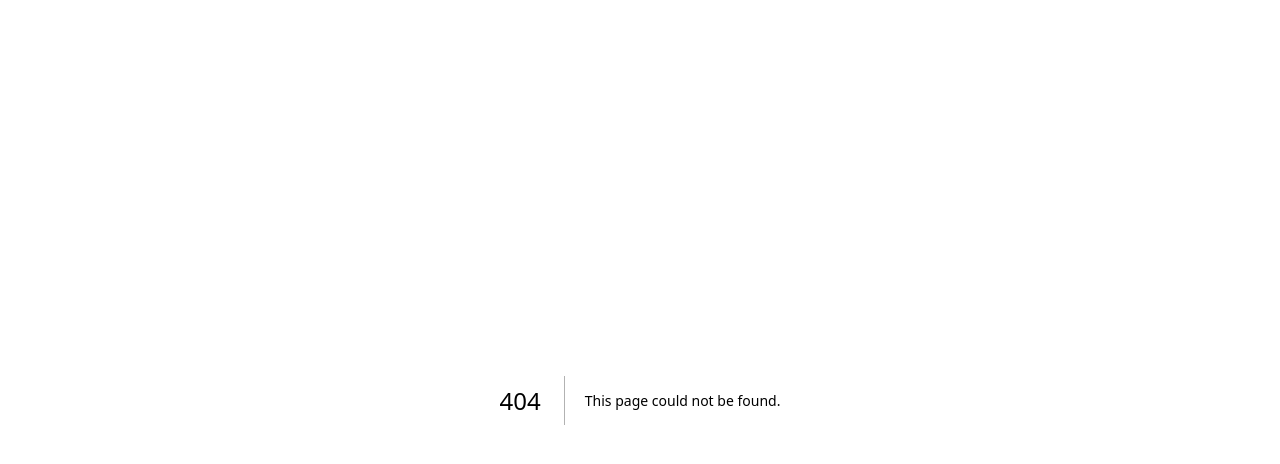
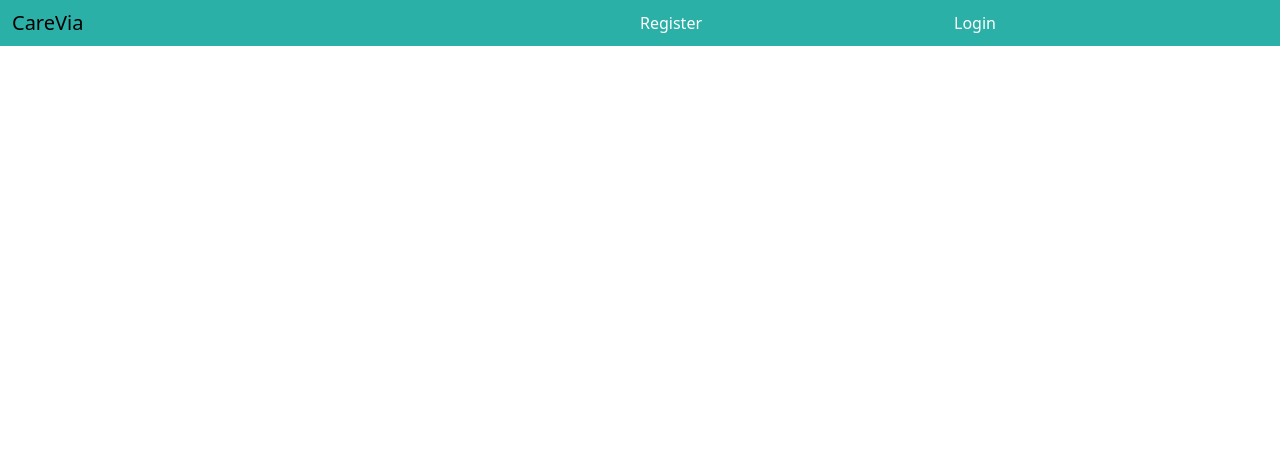
Before and after one commit to SayyedSuheir/CareVia, a Next.js app in the folder carevia/: page /donate in a window 1280 px wide. Before the commit this address had no page. Shown: the top 464 px of the page. Built offline with nearby package versions, Linux system fonts and the light colour scheme.

Commit message:
register-route

```diff
--- a/carevia/app/components/Homepage.jsx
+++ b/carevia/app/components/Homepage.jsx
@@ -2,7 +2,6 @@
 
 import 'bootstrap/dist/css/bootstrap.min.css';
 import Navbar from './Navbar';
-import Card from './Card';
 
 function Homepage() {
   return (
--- a/carevia/app/components/Register.jsx
+++ b/carevia/app/components/Register.jsx
@@ -19,18 +19,18 @@ function Register() {
 
 
             <div>
-                <label  class="block text-sm font-medium text-text-primary mb-1">Phone Number</label>
-                <div class="flex space-x-3">
+                <label  className="block text-sm font-medium text-text-primary mb-1">Phone Number</label>
+                <div className="flex space-x-3">
                     {/* <!-- Country Code Dropdown: Ready for API injection --> */}
                     <select id="country-code-select" name="country-code-select"
-                           class="form-input p-3 border border-gray-300 rounded-lg text-text-primary focus:ring-0 focus:outline-none focus:border-primary-teal transition duration-150 flex-shrink-0 w-32 md:w-36 bg-white">
+                           className="form-input p-3 border border-gray-300 rounded-lg text-text-primary focus:ring-0 focus:outline-none focus:border-primary-teal transition duration-150 flex-shrink-0 w-32 md:w-36 bg-white">
                         {/* <!-- Placeholder option only. Options will be injected by JavaScript. --> */}
                         <option value="" disabled selected>Select Code</option>
                     </select>
 
 
                     <input type="tel" id="phone" name="phone" placeholder="(555) 123-4567" required
-                           class="form-input w-full p-3 border border-gray-300 rounded-lg placeholder-text-secondary focus:ring-0 focus:outline-none focus:border-primary-teal transition duration-150"/>
+                           className="form-input w-full p-3 border border-gray-300 rounded-lg placeholder-text-secondary focus:ring-0 focus:outline-none focus:border-primary-teal transition duration-150"/>
                 </div>
             </div>
 
--- /dev/null
+++ b/carevia/app/donate/page.jsx
@@ -0,0 +1,15 @@
+"use client";
+import 'bootstrap/dist/css/bootstrap.min.css';
+import Navbar from '../components/Navbar';
+
+function page() {
+  return (
+    <div>
+        <header>
+            <Navbar />
+        </header>
+    </div>
+  )
+}
+
+export default page
```
